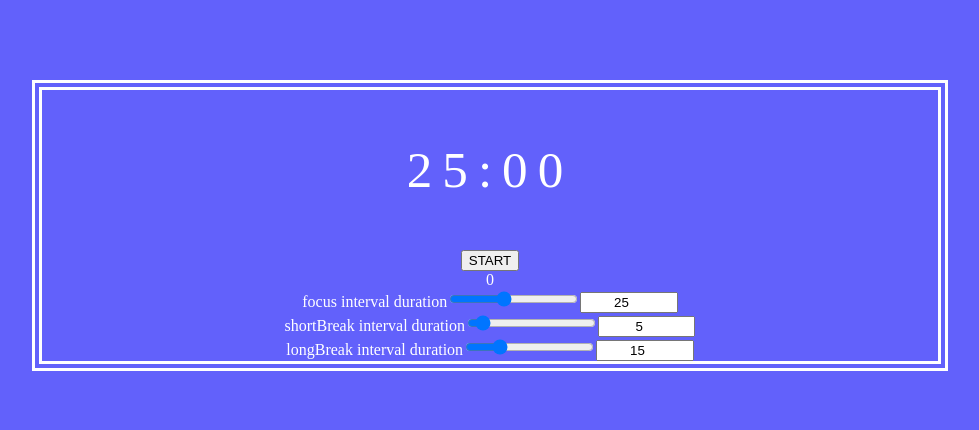
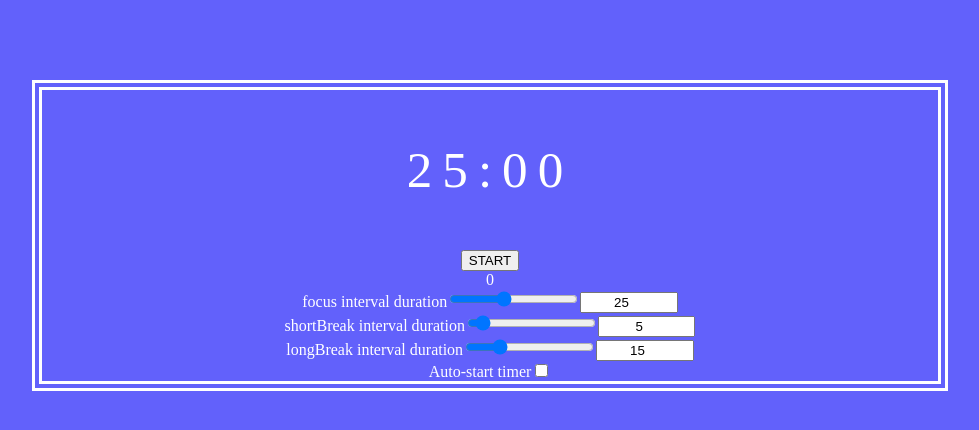
Before and after one commit to elasfarc/pomo, a React (Create React App) app: page / in a window 1280 px wide. Shown: the top 430 px of the page, without its empty margins (150-1129 px from the left). Built offline with nearby package versions, Linux system fonts and the light colour scheme; a web font is replaced by a local one.

Commit message:
[Add Feature] Auto-start timer

```diff
--- a/src/components/Pomodo.js
+++ b/src/components/Pomodo.js
@@ -24,11 +24,9 @@ function pomodoReducer(state, action) {
           : state.completedTasks + 1,
         isBreak: !state.isBreak,
       };
-    case "changeIntervals":
-      return {
-        ...state,
-        intervals: action.payload,
-      };
+    case "changeSettings":
+      const { intervals, autoStart } = action.payload;
+      return { ...state, intervals, autoStart };
 
     default:
       throw new Error("unknown pomodoReducer action type...");
@@ -40,9 +38,10 @@ const Pomodo = ({ t1 = 25, t2 = 5, t3 = 15 }) => {
     isBreak: false,
     completedTasks: 0,
     intervals: { focus: t1, shortBreak: t2, longBreak: t3 },
+    autoStart: false,
   };
   const [settings, dispatch] = React.useReducer(pomodoReducer, pomodoSettings);
-  const { intervals, completedTasks, isBreak } = settings;
+  const { intervals, completedTasks, isBreak, autoStart } = settings;
 
   const {
     state: { duration, isRunning, isDone, isEverStarted },
@@ -58,7 +57,8 @@ const Pomodo = ({ t1 = 25, t2 = 5, t3 = 15 }) => {
     }, [isDone])
   );
 
-  React.useEffect(() => {
+  useDidMountEffect(
+    React.useCallback(() => {
       setDuration(
         !isBreak
           ? intervals.focus
@@ -66,20 +66,25 @@ const Pomodo = ({ t1 = 25, t2 = 5, t3 = 15 }) => {
           ? intervals.longBreak
           : intervals.shortBreak
       );
+      if (autoStart && isDone) run();
     }, [
       completedTasks,
       intervals.focus,
       intervals.longBreak,
       intervals.shortBreak,
       isBreak,
+      isDone,
+      run,
       setDuration,
-  ]);
+      autoStart,
+    ])
+  );
 
   const minutes = pipe(extractMinutes, formatTime);
   const seconds = pipe(extractSeconds, formatTime);
 
-  const changeIntervals = React.useCallback((updatedIntervals) => {
-    dispatch({ type: "changeIntervals", payload: updatedIntervals });
+  const changeSettings = React.useCallback((updatedSettings) => {
+    dispatch({ type: "changeSettings", payload: updatedSettings });
   }, []);
 
   const handleStop = () => {
@@ -105,7 +110,10 @@ const Pomodo = ({ t1 = 25, t2 = 5, t3 = 15 }) => {
         ) : null}
       </div>
       <div>{completedTasks}</div>
-      <PomodoSettings intervals={intervals} onSubmit={changeIntervals} />
+      <PomodoSettings
+        settings={{ intervals, autoStart }}
+        onSubmit={changeSettings}
+      />
     </div>
   );
 };
--- a/src/components/PomodoSettings.js
+++ b/src/components/PomodoSettings.js
@@ -1,14 +1,22 @@
 import React from "react";
 
-export default function PomodoSettings({ intervals, onSubmit }) {
-  const [formState, setFormState] = React.useState(intervals);
+export default function PomodoSettings({ settings, onSubmit }) {
+  const [formState, setFormState] = React.useState(settings);
   const handleChange = (e) => {
+    const { type, name, value } = e.target;
     setFormState((formState) => ({
       ...formState,
-      [e.target.name]: Number(e.target.value),
+      [type === "checkbox" ? "autoStart" : "intervals"]:
+        type === "checkbox"
+          ? !formState.autoStart
+          : {
+              ...formState.intervals,
+              [name]: Number(value),
+            },
     }));
   };
-  const { focus, longBreak, shortBreak } = intervals;
+  const { focus, longBreak, shortBreak, autoStart } = formState;
+
   React.useEffect(() => {
     onSubmit(formState);
   }, [formState, onSubmit, focus, longBreak, shortBreak]);
@@ -16,7 +24,7 @@ export default function PomodoSettings({ intervals, onSubmit }) {
   return (
     <div className="pomodo__settings">
       <form>
-        {Object.entries(formState).map(([inputName, inputValue]) => (
+        {Object.entries(formState.intervals).map(([inputName, inputValue]) => (
           <div key={inputName}>
             <label
               htmlFor={inputName}
@@ -41,6 +49,8 @@ export default function PomodoSettings({ intervals, onSubmit }) {
             />
           </div>
         ))}
+        <label>Auto-start timer</label>
+        <input type="checkbox" checked={autoStart} onChange={handleChange} />
       </form>
     </div>
   );
```
Lines whose indentation alone changed are shown as unchanged.
